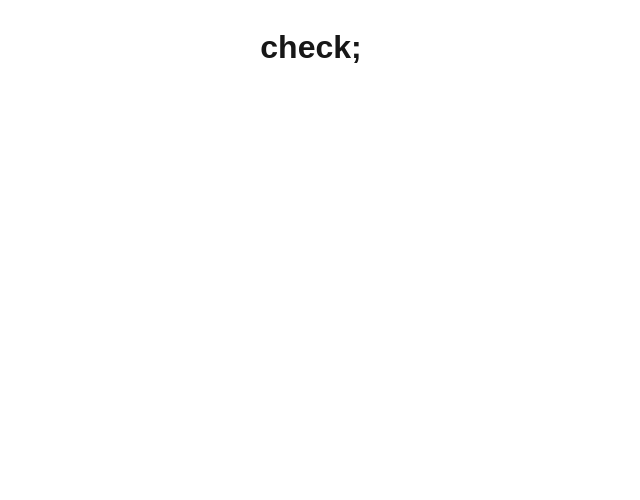
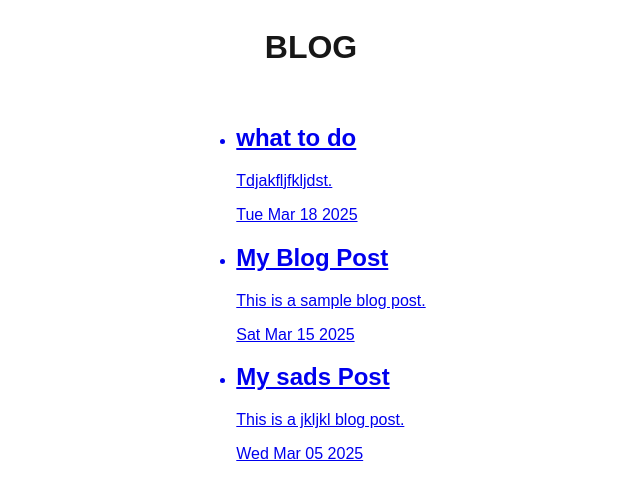
Before and after one commit to 0xamitr/blog, a Next.js app: page / in a window 1280 px wide. Shown: the top 500 px of the page, without its empty margins (329-969 px from the left). Built offline with nearby package versions, Linux system fonts and the light colour scheme.

Commit message:
blog go brrrrrr

```diff
--- a/next.config.ts
+++ b/next.config.ts
@@ -8,7 +8,10 @@ const nextConfig = {
 }
 
 const withMDX = createMDX({
-  // Add markdown plugins here, as desired
+  // extension: /\.mdx?$/,
+  // options: {
+  //   remarkPlugins: [remarkFrontmatter, remarkMdxFrontmatter],
+  // },
 })
 
 // Merge MDX config with Next.js config
--- a/package.json
+++ b/package.json
@@ -13,9 +13,13 @@
     "@mdx-js/react": "^3.1.0",
     "@next/mdx": "^15.2.2",
     "@types/mdx": "^2.0.13",
+    "gray-matter": "^4.0.3",
     "next": "15.2.2",
+    "next-mdx-remote": "^5.0.0",
     "react": "^19.0.0",
-    "react-dom": "^19.0.0"
+    "react-dom": "^19.0.0",
+    "remark-frontmatter": "^5.0.0",
+    "remark-mdx-frontmatter": "^5.0.0"
   },
   "devDependencies": {
     "@eslint/eslintrc": "^3",
--- /dev/null
+++ b/src/app/[slug]/page.tsx
@@ -0,0 +1,31 @@
+import { promises as fs } from 'fs';
+import BlogLayout from '@/bloglayout';
+
+export default async function Page({
+  params,
+}: {
+  params: Promise<{ slug: string }>
+}) {
+  const {slug} = await params
+  const fileContent = await fs.readFile(process.cwd() + '/src/content/' + slug + '.mdx', "utf8");
+
+  const {default:BlogPost, metadata} = await import(`@/content/${slug}.mdx`)
+  console.log(metadata)
+
+  return (
+    <>
+      <BlogPost />
+    </>
+  );
+
+
+}
+
+export async function generateStaticParams() {
+  let filenames = await fs.readdir('src/content')
+  return filenames.map((filename) => {
+    return { slug: filename.replace(/\.mdx$/, '') }
+  })
+}
+
+export const dynamicParams = false
--- a/src/app/mdx-page/page.mdx
+++ /dev/null
@@ -1,4 +0,0 @@
-
-# THIS IS THE FIRST OF MANY
-
-Testing water so to speak
--- a/src/app/page.tsx
+++ b/src/app/page.tsx
@@ -1,9 +1,48 @@
+import fs from "fs";
+import Link from "next/link";
 
-export default function Home() {
+
+export default async function Home() {
+  const folder = fs.readdirSync(process.cwd() + "/src/content");
+
+  const blogs: {
+    date: Date;
+    matter: any
+  }[] = await Promise.all(
+    folder.map(async (file) => {
+      console.log(file);
+      const { default: BlogPost, metadata } = await import(`@/content/${file}`);
+      console.log("metadata", metadata);
+      return {
+        date: new Date(metadata.published),
+        matter: metadata
+      };
+    })
+  );
+
+
+  blogs.sort((a, b) => {
+    return b.date.valueOf() - a.date.valueOf()
+  })
+
+  const top10 = blogs.slice(0, 10)
+  console.log(top10)
+
   return (
     <div>
       <main className="flex flex-col items-center max-width: var(--container-7xl)">
-        <h1>check;</h1>
+        <h1>BLOG</h1>
+        <ul>
+          {top10.map((blog, index) => {
+            return (
+              <Link  key = {index} href={`/${blog.matter.slug}`}><li key={blog.matter.title}>
+                <h2>{blog.matter.title}</h2>
+                <p>{blog.matter.description}</p>
+                <p>{blog.date.toDateString()}</p>
+              </li></Link>
+            )
+          })}
+        </ul>
       </main>
 
     </div>
--- /dev/null
+++ b/src/bloglayout.tsx
@@ -0,0 +1,7 @@
+export default function BlogLayout({children, metadata}: {children: React.ReactNode, metadata: any}) {
+  return <div>
+      <h1>{metadata.title}</h1>
+        <p>{metadata.description}</p>
+        {children}
+    </div>
+}
--- /dev/null
+++ b/src/content/about.mdx
@@ -0,0 +1,12 @@
+import BlogLayout from "../bloglayout";
+
+export const metadata = {
+  title: "My Blog Post",
+  description: "This is a sample blog post.",
+  published: "03/15/2025",
+  slug: "about",
+};
+
+<BlogLayout metadata={metadata}>
+    # about
+</BlogLayout>
--- /dev/null
+++ b/src/content/welcome.mdx
@@ -0,0 +1,11 @@
+import BlogLayout from "../bloglayout";
+export const metadata = {
+  title: "My sads Post",
+  description: "This is a jkljkl blog post.",
+  published: "03/05/2025",
+  slug: "welcome",
+};
+
+<BlogLayout metadata={metadata}>
+    # welcomes
+</BlogLayout>
--- /dev/null
+++ b/src/content/whattodo.mdx
@@ -0,0 +1,11 @@
+import BlogLayout from "../bloglayout";
+export const metadata = {
+  title: "what to do",
+  description: "Tdjakfljfkljdst.",
+  published: "03/18/2025",
+  slug: "whattodo",
+};
+
+<BlogLayout metadata={metadata}>
+    #whfjdaklfjkl
+</BlogLayout>
--- a/src/mdx-components.tsx
+++ b/src/mdx-components.tsx
@@ -1,6 +1,7 @@
 import type { MDXComponents } from 'mdx/types'
+export function useMDXComponents(components: MDXComponents): MDXComponents {
 
-export function useMDXComponents(components: MDXComponents): MDXComponents {
+
   return {
     ...components,
   }
```
Also changed, not shown: 1 other file (tests, documents, lock files or other folders).
